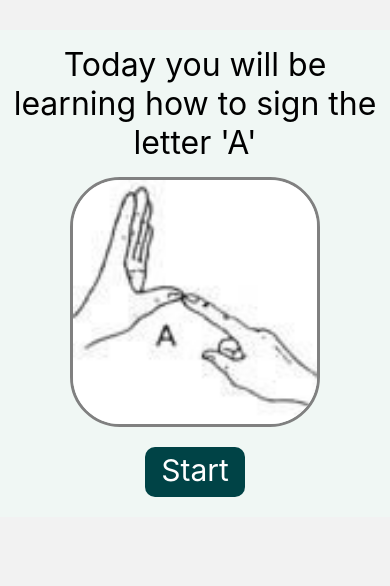
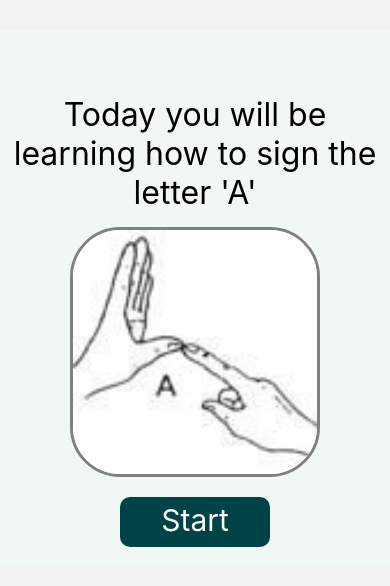
Before and after one commit to magarpratik/ItsASign, a React Native app: screen /Lesson in a window 390 px wide. Shown: the top 586 px of the page. Built offline with nearby package versions, Linux system fonts and the light colour scheme; what @tensorflow/tfjs-react-native would draw is missing.

Commit message:
style Lesson.jsx

```diff
--- a/components/Lesson.jsx
+++ b/components/Lesson.jsx
@@ -37,6 +37,7 @@ const styles = StyleSheet.create({
     backgroundColor: "#F0F7F4",
   },
   header: {
+    marginTop: 50,
     fontSize: 32,
     paddingTop: 15,
     paddingBottom: 15,
@@ -59,7 +60,7 @@ const styles = StyleSheet.create({
     paddingVertical: 5,
     paddingHorizontal: 20,
     height: 50,
-    width: 100,
+    width: 150,
   },
   buttonText: {
     color: "white",
```
